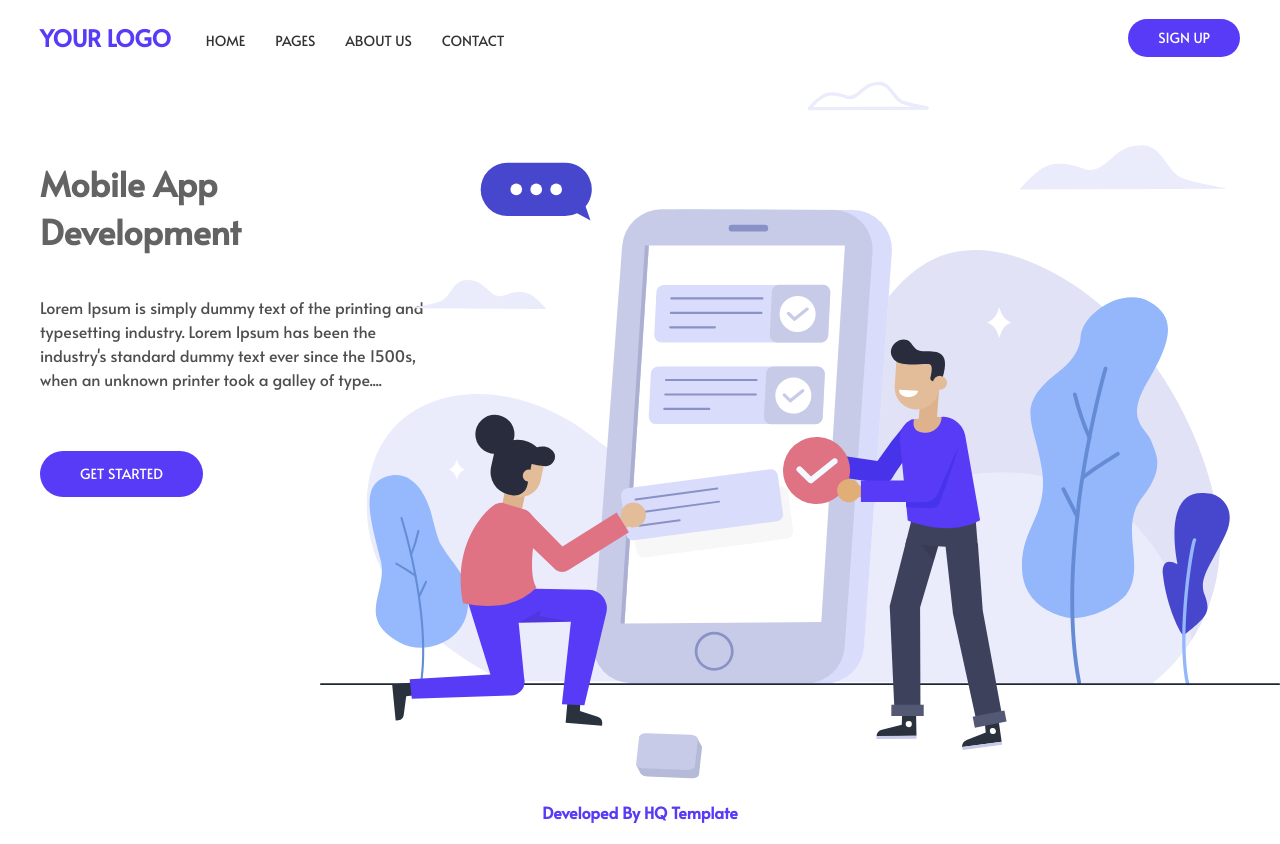
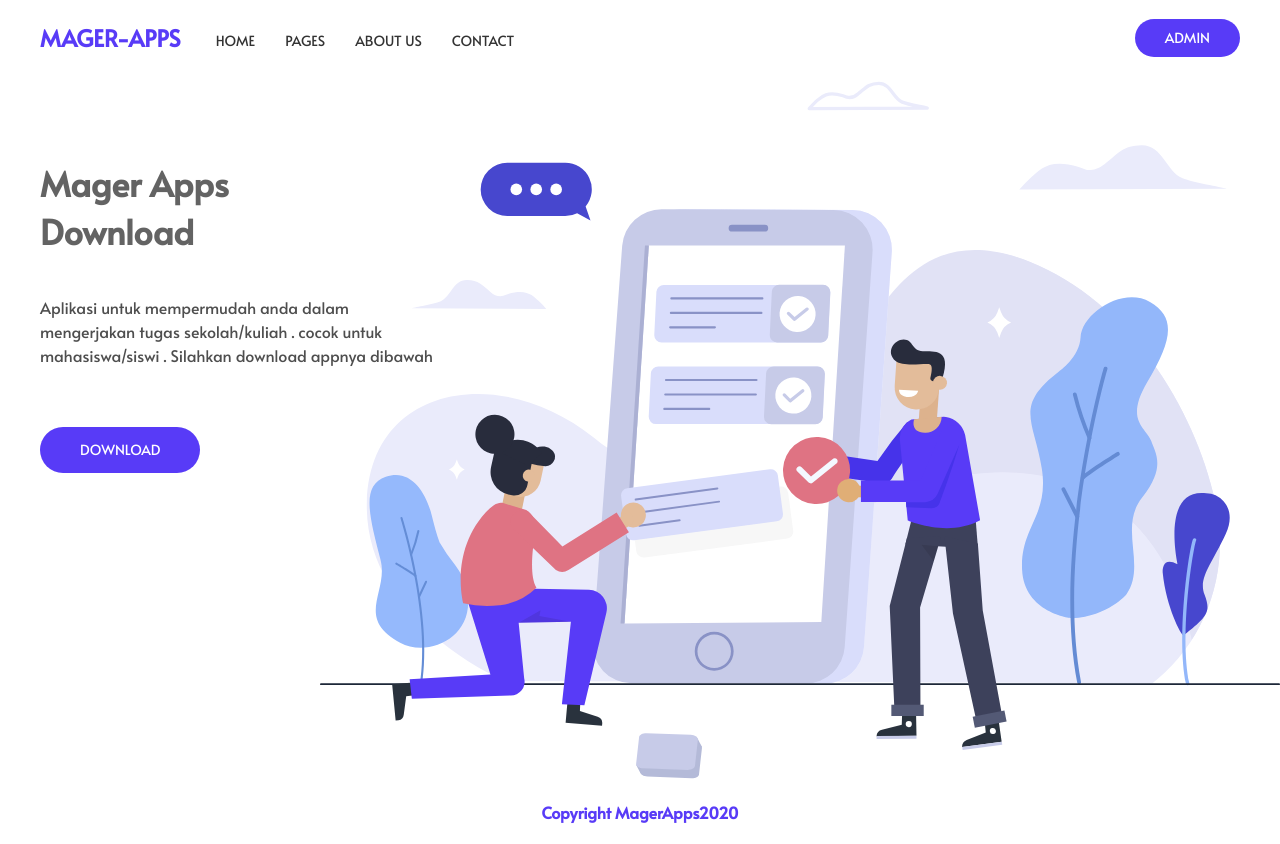
Before and after one commit to MhmdSairi/apps, a plain HTML site: page index.html in a window 1280 px wide. Drawn offline with nearby package versions, Linux system fonts and the light colour scheme.

Commit message:
Update index.html

```diff
--- a/index.html
+++ b/index.html
@@ -4,7 +4,7 @@
         <meta charset="utf-8">
         <meta name="viewport" content="width=device-width, initial-scale=1">
 
-        <title>Landing Page</title>
+        <title>Mager-Apps</title>
 
         <link href="css/style.css" rel="stylesheet">
         <link href="css/uikit.min.css" rel="stylesheet">
@@ -35,7 +35,7 @@
     <div class="uk-navbar-left">
         <button class="uk-button menu-mobile-btn" type="button" uk-toggle="target: #offcanvas-nav"><i class="fa fa-bars"></i></button>
 
-    <h1 class="logo uk-margin-right">YOUR LOGO</h1>
+    <h1 class="logo uk-margin-right">MAGER-APPS</h1>
         <ul class="uk-navbar-nav">
             <li class="uk-active"><a href="#">Home</a></li>
             <li class="uk-active">
@@ -58,7 +58,7 @@
 
 
     <div class="uk-margin signup">
-    <button class="uk-button">Sign up</button>
+    <button class="uk-button">admin</button>
     </div>
     </div>
 
@@ -97,9 +97,9 @@
 </div>
     <div class="uk-width-1-4@l uk-width-1-2@s">
         <div class="uk-card-body">
-            <h1 class="uk-card-title">Mobile App Development</h1>
-            <p>Lorem Ipsum is simply dummy text of the printing and typesetting industry. Lorem Ipsum has been the industry's standard dummy text ever since the 1500s, when an unknown printer took a galley of type....</p>
-            <button class="uk-button started">Get Started</button>
+            <h1 class="uk-card-title">Mager Apps Download</h1>
+            <p>Aplikasi untuk mempermudah anda dalam mengerjakan tugas sekolah/kuliah . cocok untuk mahasiswa/siswi . Silahkan download appnya dibawah</p>
+            <button class="uk-button started">download</button>
         </div>
     </div>
 </div>
@@ -107,7 +107,7 @@
 </div>
 
  <div class="copyright">
-    <a href="www.hqtemplate.com">Developed By HQ Template</a>
+    <a href="https://mager.vercel.app">Copyright MagerApps2020</a>
 </div>
 </div>
 
```
